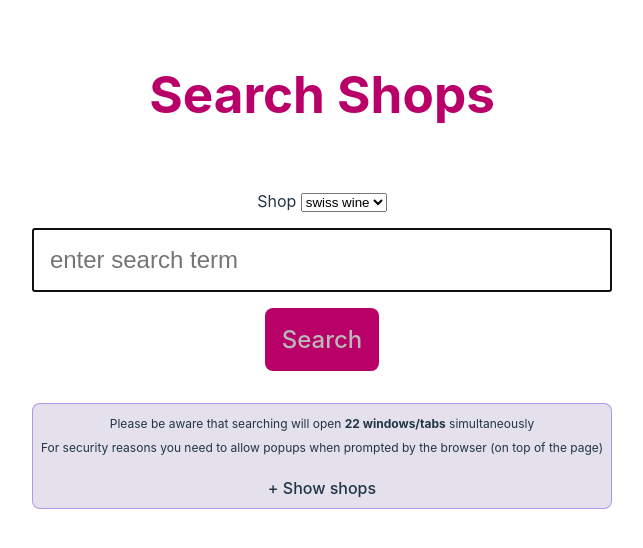
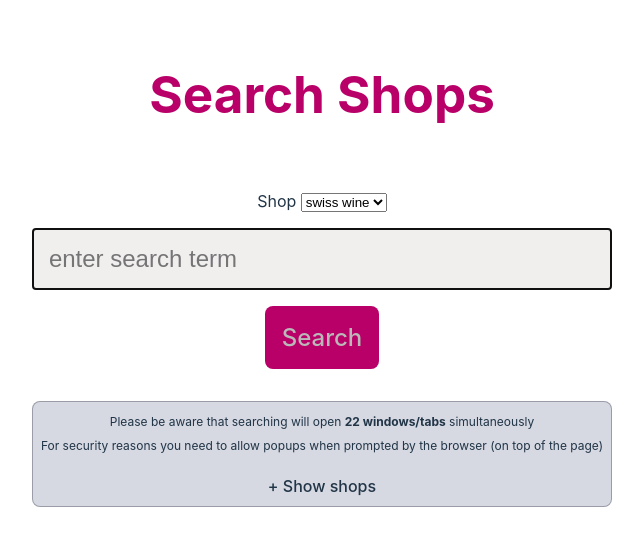
Before and after one commit to Arikael/ShopSearcher, a Svelte app in the folder js/: page / in a window 1280 px wide. Shown: the top 548 px of the page, without its empty margins (318-961 px from the left). Built offline with nearby package versions, Linux system fonts and the light colour scheme.

Commit message:
improve colors

```diff
--- a/js/src/app.css
+++ b/js/src/app.css
@@ -49,7 +49,7 @@ td {
 
 a {
     font-weight: 500;
-    color: #646cff;
+    color: #a2a6dd;
     text-decoration: inherit;
 }
 
@@ -113,7 +113,7 @@ button.text-only:focus-visible {
 }
 
 .box--info {
-    background: rgba(17, 21, 34, 0.51);
+    background: rgb(60, 61, 66);
 }
 
 .small {
@@ -147,8 +147,17 @@ button.text-only:focus-visible {
         background-color: #ffffff;
     }
 
+    a {
+        color: #282d6f;
+    }
+
     a:hover {
         color: #747bff;
+    }
+
+    .tag {
+        background: #936bbb;
+        color: #ffffffed;
     }
 
     button.text-only {
@@ -156,7 +165,12 @@ button.text-only:focus-visible {
     }
 
     .box--info {
-        background: #c2bbd370;
-        border-color: #835edd8f;
+        background: #bfc2d1a1;
+        border-color: #696c798c;
+    }
+
+    .search-input {
+        background: #f1eeee;
+        border: 1px solid #00000073;
     }
 }
```
